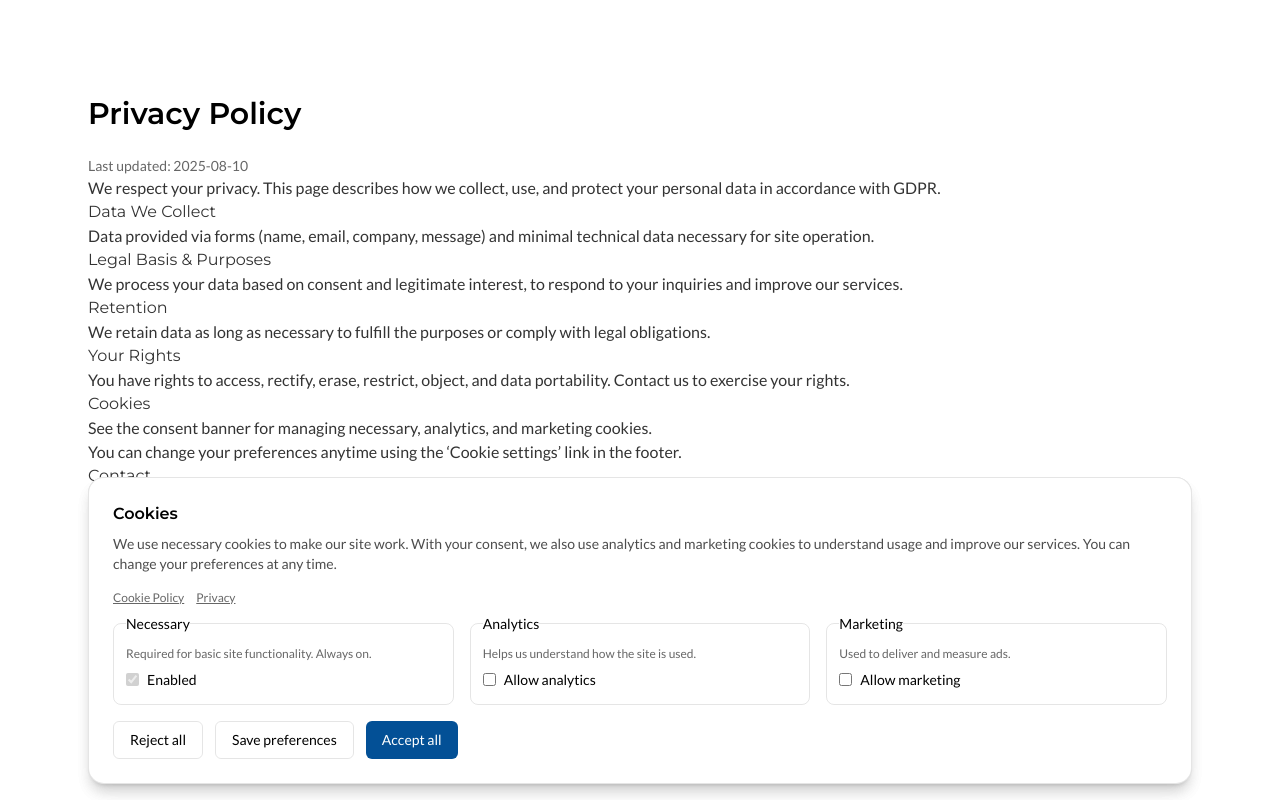
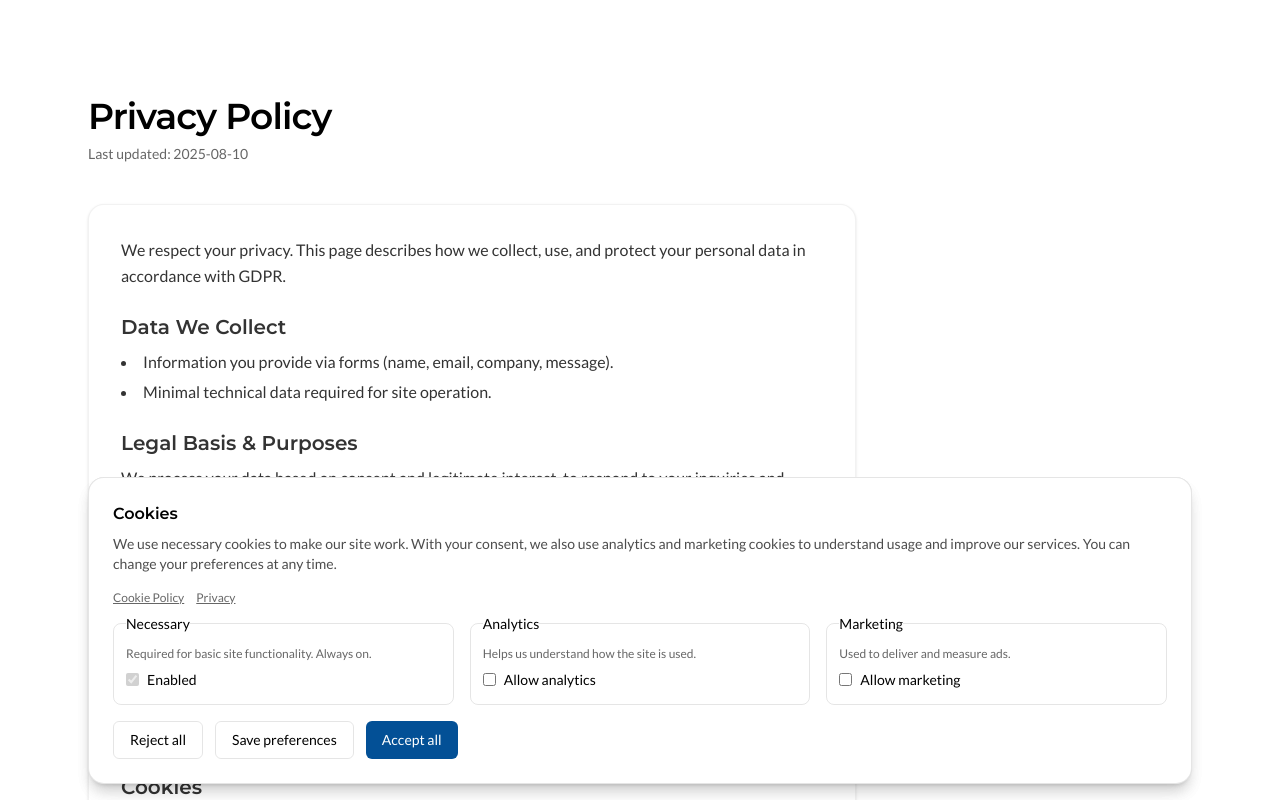
Before and after one commit to mallocode300/synaptiq_systems, a Next.js app: page /en/privacy in a window 1280 px wide. Shown: the top 800 px of the page. Built offline with nearby package versions, Linux system fonts and the light colour scheme.

Commit message:
ui: restyle Privacy and Terms pages with cards, headings, and spacing

```diff
--- a/app/[lang]/privacy/page.tsx
+++ b/app/[lang]/privacy/page.tsx
@@ -5,58 +5,73 @@ export default async function PrivacyPage({ params }: { params: Promise<{ lang:
   const isFr = lang === "fr";
   return (
     <div className="container py-16 md:py-24">
-      <h1 className="text-2xl md:text-3xl font-semibold mb-6">
+      <header className="mb-8 md:mb-10">
+        <h1 className="text-3xl md:text-4xl font-semibold tracking-tight">
           {isFr ? "Politique de confidentialité" : "Privacy Policy"}
         </h1>
-      <div className="prose max-w-none text-black/80">
-        <p className="text-sm text-black/60">{isFr ? "Dernière mise à jour" : "Last updated"}: 2025-08-10</p>
+        <p className="text-sm text-black/60 mt-2">{isFr ? "Dernière mise à jour" : "Last updated"}: 2025-08-10</p>
+      </header>
+
+      <article className="max-w-3xl bg-white rounded-2xl border border-black/5 shadow-sm p-6 md:p-8 text-black/80 leading-relaxed space-y-6">
         <p>
           {isFr
             ? "Nous respectons votre vie privée. Cette page décrit comment nous collectons, utilisons et protégeons vos données personnelles conformément au RGPD."
             : "We respect your privacy. This page describes how we collect, use, and protect your personal data in accordance with GDPR."}
         </p>
-        <h2>{isFr ? "Données collectées" : "Data We Collect"}</h2>
-        <p>
-          {isFr
-            ? "Données fournies via les formulaires (nom, e‑mail, entreprise, message) et données techniques minimales nécessaires au fonctionnement du site."
-            : "Data provided via forms (name, email, company, message) and minimal technical data necessary for site operation."}
-        </p>
-        <h2>{isFr ? "Base légale & finalités" : "Legal Basis & Purposes"}</h2>
+
+        <section>
+          <h2 className="text-lg md:text-xl font-semibold mb-2">{isFr ? "Données collectées" : "Data We Collect"}</h2>
+          <ul className="list-disc list-inside space-y-1">
+            <li>{isFr ? "Informations fournies via les formulaires (nom, e‑mail, entreprise, message)." : "Information you provide via forms (name, email, company, message)."}</li>
+            <li>{isFr ? "Données techniques minimales nécessaires au fonctionnement du site." : "Minimal technical data required for site operation."}</li>
+          </ul>
+        </section>
+
+        <section>
+          <h2 className="text-lg md:text-xl font-semibold mb-2">{isFr ? "Base légale & finalités" : "Legal Basis & Purposes"}</h2>
           <p>
             {isFr
               ? "Nous traitons vos données sur la base du consentement et de l’intérêt légitime, afin de répondre à vos demandes et d’améliorer nos services."
               : "We process your data based on consent and legitimate interest, to respond to your inquiries and improve our services."}
           </p>
-        <h2>{isFr ? "Conservation" : "Retention"}</h2>
+        </section>
+
+        <section>
+          <h2 className="text-lg md:text-xl font-semibold mb-2">{isFr ? "Conservation" : "Retention"}</h2>
           <p>
             {isFr
               ? "Nous conservons les données aussi longtemps que nécessaire pour atteindre les finalités ou pour respecter les obligations légales."
               : "We retain data as long as necessary to fulfill the purposes or comply with legal obligations."}
           </p>
-        <h2>{isFr ? "Vos droits" : "Your Rights"}</h2>
+        </section>
+
+        <section>
+          <h2 className="text-lg md:text-xl font-semibold mb-2">{isFr ? "Vos droits" : "Your Rights"}</h2>
+          <ul className="list-disc list-inside space-y-1">
+            <li>{isFr ? "Accès et rectification" : "Access and rectification"}</li>
+            <li>{isFr ? "Effacement et limitation" : "Erasure and restriction"}</li>
+            <li>{isFr ? "Opposition et portabilité" : "Objection and data portability"}</li>
+          </ul>
+        </section>
+
+        <section>
+          <h2 className="text-lg md:text-xl font-semibold mb-2">Cookies</h2>
           <p>
             {isFr
-            ? "Vous disposez de droits d’accès, de rectification, d’effacement, de limitation, d’opposition et de portabilité. Contactez‑nous pour exercer vos droits."
-            : "You have rights to access, rectify, erase, restrict, object, and data portability. Contact us to exercise your rights."}
+              ? "Gérez vos préférences via la bannière de consentement. Vous pouvez modifier vos choix à tout moment depuis le lien ‘Paramètres des cookies’ en pied de page."
+              : "Manage your preferences via the consent banner. You can change your choices anytime using the ‘Cookie settings’ link in the footer."}
           </p>
-        <h2>{isFr ? "Cookies" : "Cookies"}</h2>
-        <p>
-          {isFr
-            ? "Voir la bannière de consentement pour la gestion des cookies nécessaires, analytiques et marketing."
-            : "See the consent banner for managing necessary, analytics, and marketing cookies."}
-        </p>
-        <p>
-          {isFr
-            ? "Vous pouvez modifier vos préférences à tout moment via le lien ‘Paramètres des cookies’ en pied de page."
-            : "You can change your preferences anytime using the ‘Cookie settings’ link in the footer."}
-        </p>
-        <h2>{isFr ? "Contact" : "Contact"}</h2>
+        </section>
+
+        <section>
+          <h2 className="text-lg md:text-xl font-semibold mb-2">{isFr ? "Contact" : "Contact"}</h2>
           <p>
             {isFr
               ? "Pour toute question relative à la protection des données, veuillez nous contacter."
               : "For any data protection questions, please contact us."}
           </p>
-      </div>
+        </section>
+      </article>
     </div>
   );
 }
--- a/app/[lang]/terms/page.tsx
+++ b/app/[lang]/terms/page.tsx
@@ -5,41 +5,56 @@ export default async function TermsPage({ params }: { params: Promise<{ lang: Lo
   const isFr = lang === "fr";
   return (
     <div className="container py-16 md:py-24">
-      <h1 className="text-2xl md:text-3xl font-semibold mb-6">
+      <header className="mb-8 md:mb-10">
+        <h1 className="text-3xl md:text-4xl font-semibold tracking-tight">
           {isFr ? "Conditions d’utilisation" : "Terms of Service"}
         </h1>
-      <div className="prose max-w-none text-black/80">
-        <p className="text-sm text-black/60">{isFr ? "Dernière mise à jour" : "Last updated"}: 2025-08-10</p>
+        <p className="text-sm text-black/60 mt-2">{isFr ? "Dernière mise à jour" : "Last updated"}: 2025-08-10</p>
+      </header>
+
+      <article className="max-w-3xl bg-white rounded-2xl border border-black/5 shadow-sm p-6 md:p-8 text-black/80 leading-relaxed space-y-6">
         <p>
           {isFr
             ? "Ces conditions régissent l’utilisation du site et des services proposés par Synaptiq. En accédant à ce site, vous acceptez ces conditions."
             : "These terms govern your use of the site and services provided by Synaptiq. By accessing this site, you agree to these terms."}
         </p>
-        <h2>{isFr ? "Utilisation du service" : "Use of Service"}</h2>
+
+        <section>
+          <h2 className="text-lg md:text-xl font-semibold mb-2">{isFr ? "Utilisation du service" : "Use of Service"}</h2>
           <p>
             {isFr
               ? "Vous acceptez d’utiliser le site conformément aux lois applicables et de ne pas nuire à son bon fonctionnement."
               : "You agree to use the site in compliance with applicable laws and not to interfere with its normal operation."}
           </p>
-        <h2>{isFr ? "Limitation de responsabilité" : "Limitation of Liability"}</h2>
+        </section>
+
+        <section>
+          <h2 className="text-lg md:text-xl font-semibold mb-2">{isFr ? "Limitation de responsabilité" : "Limitation of Liability"}</h2>
           <p>
             {isFr
               ? "Dans la mesure permise par la loi, Synaptiq ne peut être tenu responsable des dommages indirects ou imprévus."
               : "To the extent permitted by law, Synaptiq is not liable for indirect or unforeseeable damages."}
           </p>
-        <h2>{isFr ? "Modification" : "Changes"}</h2>
+        </section>
+
+        <section>
+          <h2 className="text-lg md:text-xl font-semibold mb-2">{isFr ? "Modification" : "Changes"}</h2>
           <p>
             {isFr
               ? "Nous pouvons mettre à jour ces conditions à tout moment. Les modifications s’appliquent dès leur publication."
               : "We may update these terms at any time. Changes apply upon publication."}
           </p>
-        <h2>{isFr ? "Contact" : "Contact"}</h2>
+        </section>
+
+        <section>
+          <h2 className="text-lg md:text-xl font-semibold mb-2">{isFr ? "Contact" : "Contact"}</h2>
           <p>
             {isFr
               ? "Pour toute question concernant ces conditions, veuillez nous contacter."
               : "For any questions regarding these terms, please contact us."}
           </p>
-      </div>
+        </section>
+      </article>
     </div>
   );
 }
```
Lines whose indentation alone changed are shown as unchanged.
